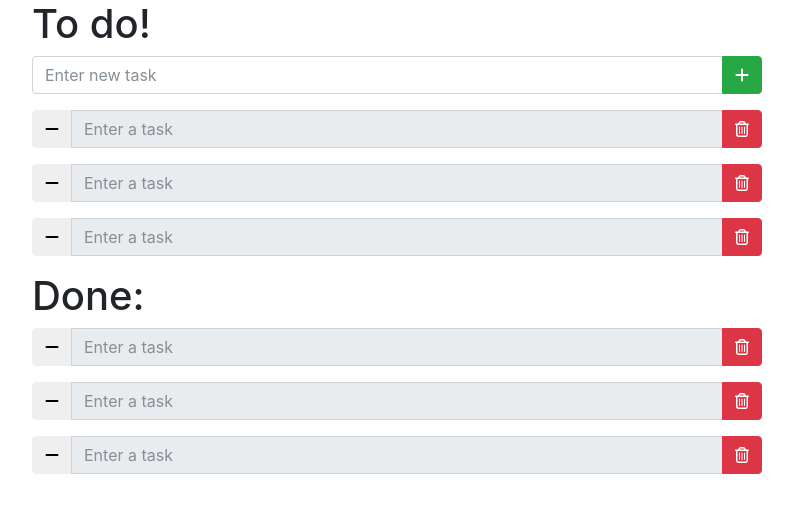
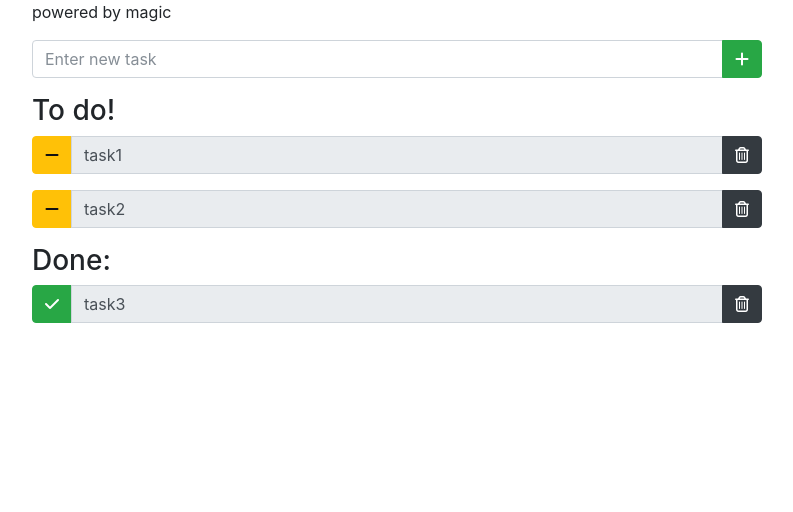
Before and after one commit to dfolomkin/todo-react, a React app: page / in a window 1280 px wide. Shown: the top 512 px of the page, without its empty margins (243-1036 px from the left). Built offline with nearby package versions, Linux system fonts and the light colour scheme.

Commit message:
do adding task

```diff
--- a/src/app/app.jsx
+++ b/src/app/app.jsx
@@ -4,23 +4,55 @@ import ReactDOM from 'react-dom';
 import AddTaskBar from './components/add-task-bar.jsx';
 import TaskList from './components/task-list.jsx';
 
-const App = () => {
+class App extends React.Component {
+  constructor(props) {
+    super(props);
+    this.state = {
+      tasks: [
+        { id: 1, title: 'task1', done: false },
+        { id: 2, title: 'task2', done: false },
+        { id: 3, title: 'task3', done: true }
+      ]
+    };
+    this.handleAdd = this.handleAdd.bind(this);
+    this.handleDelete = this.handleDelete.bind(this);
+    this.handleChangeStatus = this.handleChangeStatus.bind(this);
+  }
+
+  handleAdd(taskTitle) {
+    this.setState(prevState => ({
+      tasks: [...prevState.tasks, { id: prevState.tasks.length + 1, title: taskTitle, done: false }]
+    }));
+    console.log('sending task: ', taskTitle);
+    console.log('tasks array: ', this.state.tasks);
+  }
+
+  handleDelete(e) {
+    this.setState({ });
+  }
+
+  handleChangeStatus(e) {
+    this.setState({ });
+  }
+
+  render() {
     return (
       <div className="container">
         <div className="row">
           <div className="col-sm-2"></div>
           <div className="col-sm-8">
-          <h1>To do!</h1>
-          <AddTaskBar />
-          <TaskList />
-          <h1>Done:</h1>
-          <TaskList />
+            <div className="form-group pull-right">
+              powered by magic
+            </div>
+            <AddTaskBar onAdd={this.handleAdd} />
+            <TaskList tasks={this.state.tasks} />
           </div>
           <div className="col-sm-2"></div>
         </div>
       </div>
     );
   };
+};
 
 ReactDOM.render(
   <App />,
--- a/src/app/components/add-task-bar.jsx
+++ b/src/app/components/add-task-bar.jsx
@@ -1,13 +1,42 @@
 import React from 'react';
 
 class AddTaskBar extends React.Component {
+  constructor(props) {
+    super(props);
+    this.state = {
+      inputText: ''
+    }
+    this.handleInputChange = this.handleInputChange.bind(this);
+    this.handleKeyPress = this.handleKeyPress.bind(this);
+    this.handleAddClick = this.handleAddClick.bind(this);
+  }
+
+  handleInputChange(e) {
+    this.setState({
+      inputText: e.target.value
+    });
+    console.log('state input: ', this.state.inputText);
+    console.log('input value: ', e.target.value);
+  }
+
+  handleKeyPress(e) {
+    if (e.key == 'Enter') {
+      this.props.onAdd(this.state.inputText);
+      e.target.value = '';  //can we update value directly? or better via state?
+    }
+  }
+
+  handleAddClick() {
+    this.props.onAdd(this.state.inputText);
+  }
+
   render() {
     return (
       <div className="form-group">
         <div className="input-group">
-          <input type="text" className="form-control" placeholder="Enter new task" />
+          <input className="form-control" type="text" placeholder="Enter new task" onChange={this.handleInputChange} onKeyPress={this.handleKeyPress} />
           <span className="input-group-btn">
-            <button className="btn btn-success" type="button"><i className="fa fa-plus" aria-hidden="true"></i></button>
+            <button className="btn btn-success" type="button" onClick={this.handleAddClick}><i className="fa fa-plus"></i></button>
           </span>
         </div>
       </div>
--- a/src/app/components/task-list.jsx
+++ b/src/app/components/task-list.jsx
@@ -3,12 +3,33 @@ import React from 'react';
 import Task from './task.jsx'
 
 class TaskList extends React.Component {
+  constructor(props) {
+    super(props);
+  }
+
   render() {
+    console.log('tasks arr in task-list: ', this.props.tasks);
+    const todoTasksArr = this.props.tasks.filter(obj => !obj.done);
+    const doneTasksArr = this.props.tasks.filter(obj => obj.done);
+    console.log('todoArr: ', todoTasksArr);
+    console.log('doneArr: ', doneTasksArr);
+    const todoTasks = todoTasksArr.map((obj) => (
+      <Task key={obj.id} title={obj.title} done={obj.done} />
+    ));
+    const doneTasks = doneTasksArr.map((obj) => (
+      <Task key={obj.id} title={obj.title} done={obj.done} />
+    ));
+
     return (
-      <div className="form-group">
-        <Task />
-        <Task />
-        <Task />
+      <div>
+        <h3>To do!</h3>
+        <div className="form-group">
+          {todoTasks}
+        </div>
+        <h3>Done:</h3>
+        <div className="form-group">
+          {doneTasks}
+        </div>
       </div>
     );
   };
--- a/src/app/components/task.jsx
+++ b/src/app/components/task.jsx
@@ -1,16 +1,22 @@
 import React from 'react';
 
 class Task extends React.Component {
+  constructor(props) {
+    super(props);
+  }
+
   render() {
+    const icon = this.props.done ? <i className="fa fa-check"></i> : <i className="fa fa-minus"></i>;
+
     return (
       <div className="form-group">
         <div className="input-group">
           <span className="input-group-btn">
-            <button className="btn btn-default" type="button"><i className="fa fa-minus" aria-hidden="true"></i></button>
+            <button className={this.props.done ? "btn btn-success" : "btn btn-warning"} type="button">{icon}</button>
           </span>
-          <input type="text" className="form-control" disabled placeholder="Enter a task" />
+          <input className="form-control" type="text" value={this.props.title} disabled placeholder="Enter a task" />
           <span className="input-group-btn">
-            <button className="btn btn-danger" type="button"><i className="fa fa-trash-o" aria-hidden="true"></i></button>
+            <button className="btn btn-dark" type="button"><i className="fa fa-trash-o"></i></button>
           </span>
         </div>
       </div>
```
Lines whose indentation alone changed are shown as unchanged.
